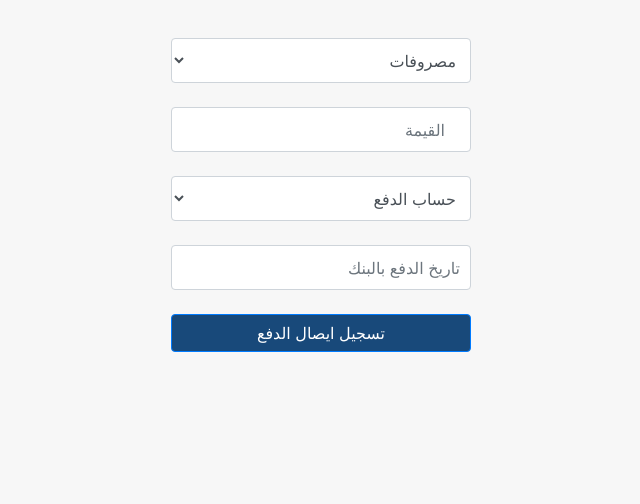
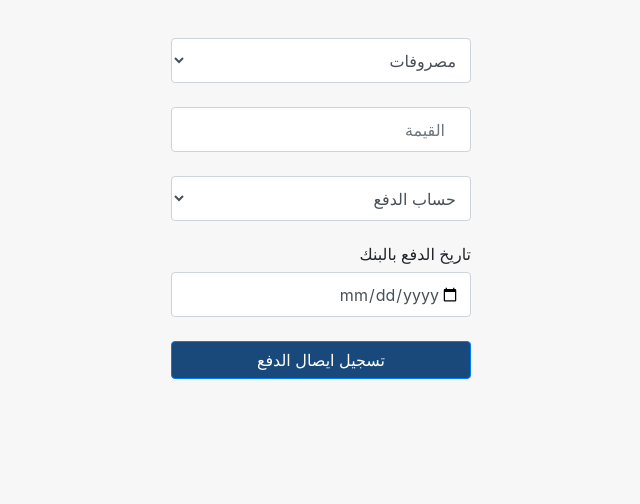
Before and after one commit to mosaadcode/mfis_aws, a Django app: page /fee/add/ in a window 1280 px wide. Shown: the part 183-687 px from the top of the page, without its empty margins (319-959 px from the left). Run offline with Django 3.2, Linux system fonts and the light colour scheme; some libraries are stand-ins or nearby versions.

Commit message:
fix AddFee date fieald & and new fee image

```diff
--- a/fees/templates/fees/addfees.html
+++ b/fees/templates/fees/addfees.html
@@ -50,8 +50,13 @@
                     <option value="1903530709961400015">1903530709961400015</option>
                   </select>
                   <br>
-                  <input type="text"  name="payment_date" required="" placeholder="تاريخ الدفع بالبنك" onfocus="(this.type='date')"
-                  onblur="(this.type='text')" class="form-control" id="id_payment_date">
+                  <div>
+                    <h6>تاريخ الدفع بالبنك</h6>
+                   </div>
+                   <input type="date"  name="payment_date" required="" placeholder="تاريخ الدفع بالبنك"
+                    class="form-control" id="id_payment_date">
+                  {% comment %} <input type="text"  name="payment_date" required="" placeholder="تاريخ الدفع بالبنك" onfocus="(this.type='date')"
+                  onblur="(this.type='text')" class="form-control" id="id_payment_date"> {% endcomment %}
               <!-- </div> -->
               <br>
               <button type="submit" class="btn btn-primary btn-block cib">تسجيل ايصال الدفع</button>
```
Also changed, not shown: static/images/fee.jpg.
